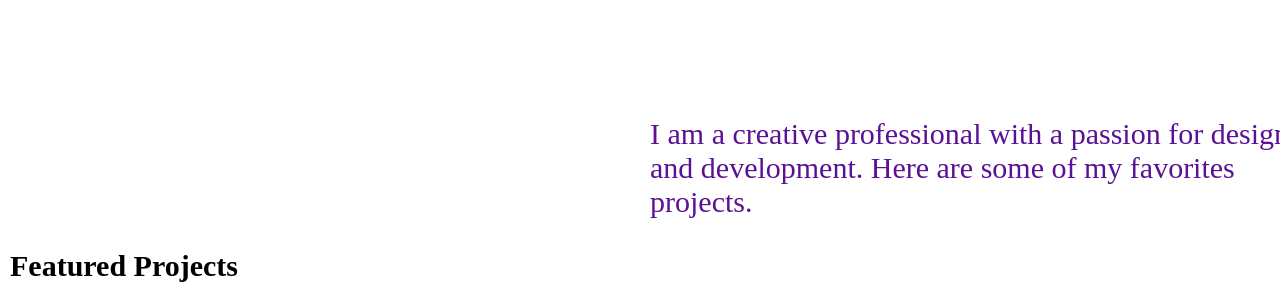
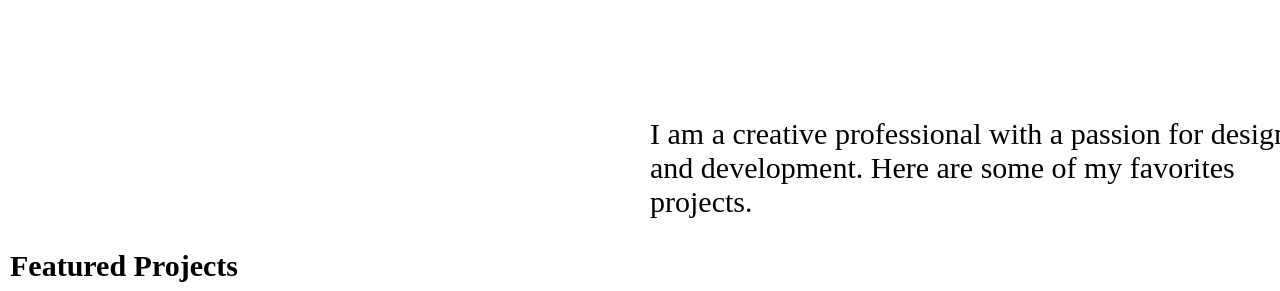
Before and after one commit to Aviral02git/cappstone, a plain HTML site: page index.html in a window 1280 px wide. Shown: the part 2632-2923 px from the top of the page. Drawn offline with Linux system fonts and the light colour scheme.

Commit message:
index.html

```diff
--- a/index.html
+++ b/index.html
@@ -81,7 +81,7 @@
 
         </div>
         <div class="main-caption" >
-            <p style="color: rgb(91, 17, 147);">I am a creative professional with a passion for design and development. Here are some of my favorites projects.</p>
+            <p style="color: black;">I am a creative professional with a passion for design and development. Here are some of my favorites projects.</p>
             <!-- <div>  </div> -->
         </div>
         <div class="main-grid3" >
```
